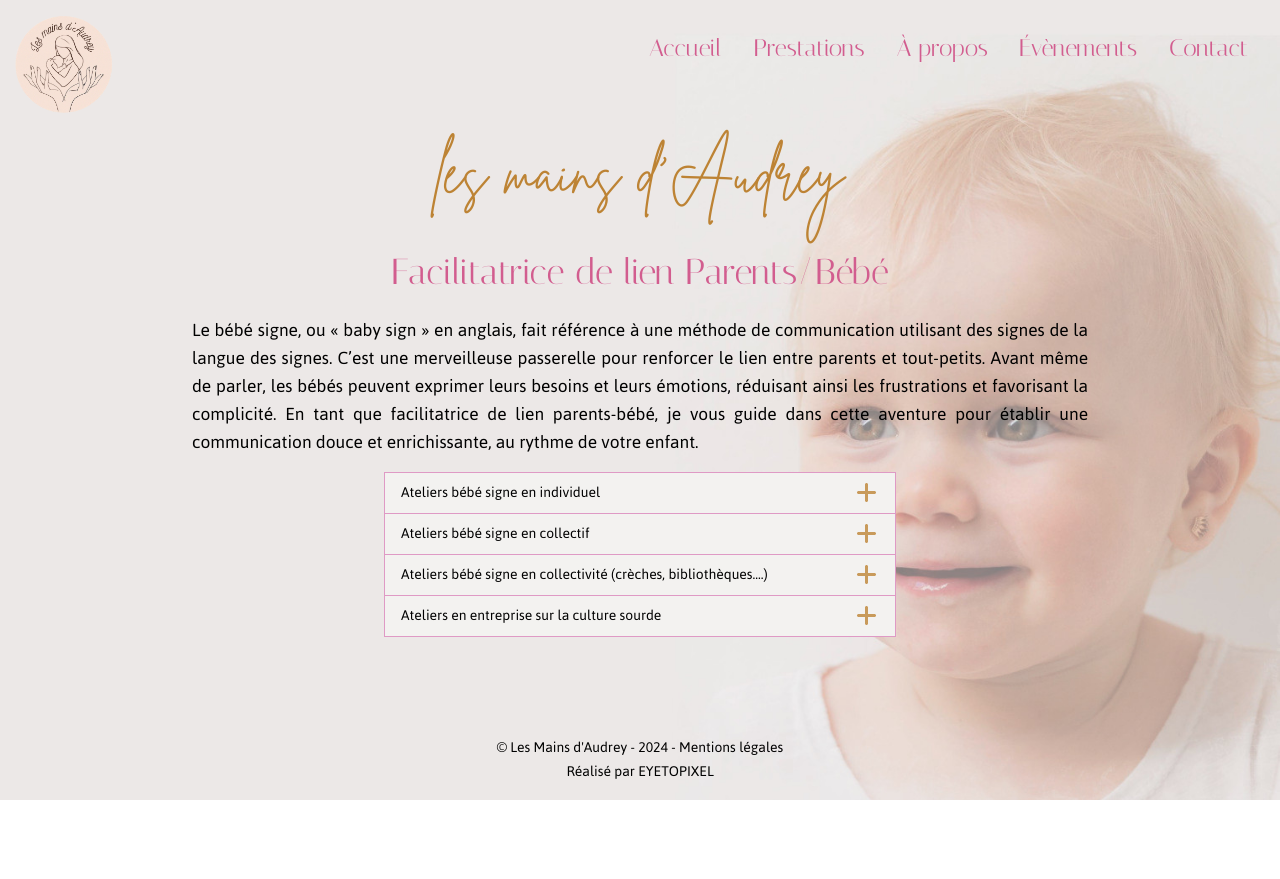
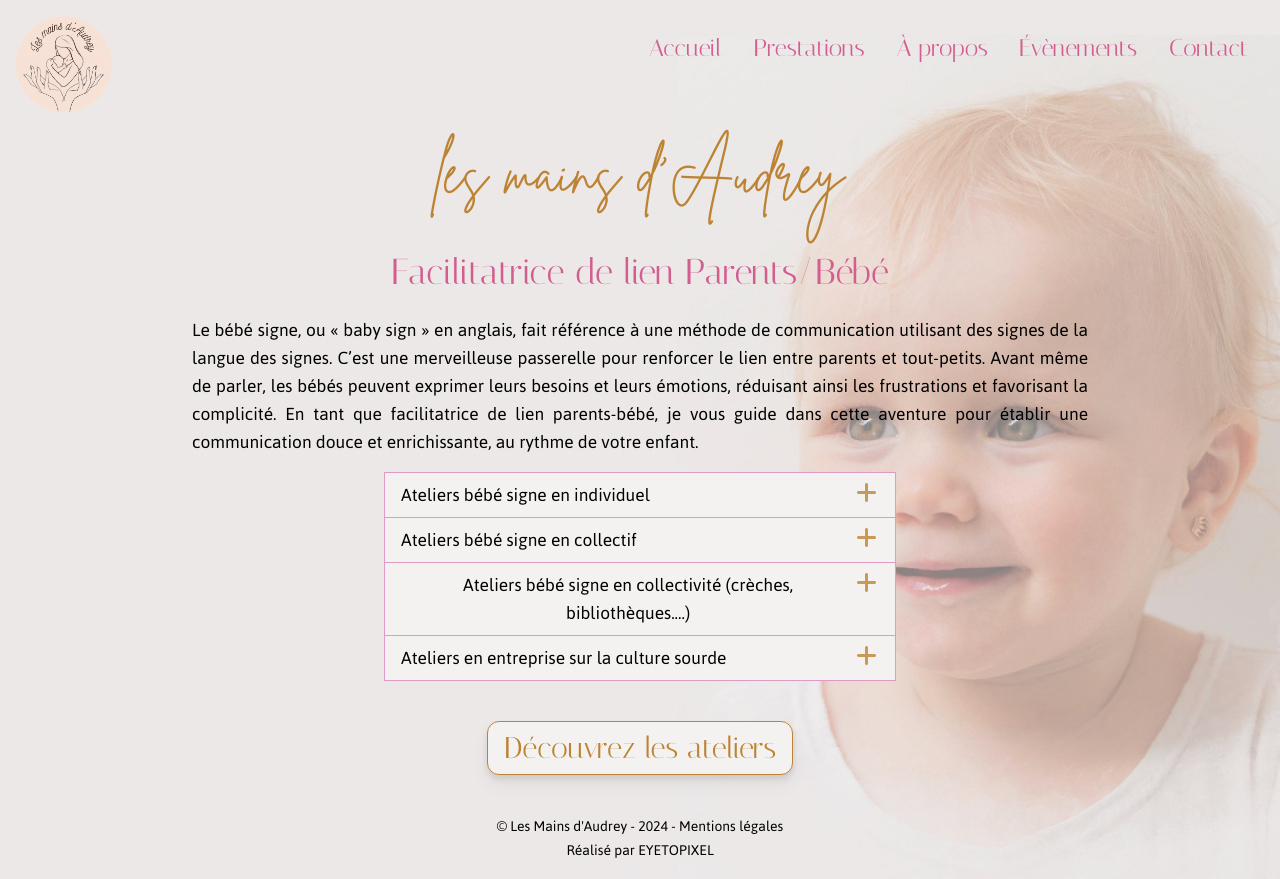
Before and after one commit to luciel53/lesmainsd-audrey, a Next.js app in the folder les-mains-d-audrey/: page / in a window 1280 px wide. Before the commit the page ends 800 px from the top, so only its background shows below. Built offline with nearby package versions, Linux system fonts and the light colour scheme; what tailwindcss-animated would draw is missing.

Commit message:
created the Button component

```diff
--- a/les-mains-d-audrey/src/app/components/Accordion.js
+++ b/les-mains-d-audrey/src/app/components/Accordion.js
@@ -21,7 +21,7 @@ export default function Accordion({ title, children, isFirst }) {
             : " border border-lightPink"
         } ${isFirst ? "" : "border-t-0"}`}
       >
-        <span>{title}</span>
+        <span className="font-jaldi md:text-xl">{title}</span>
         <span>
           <Image
             src="/images/icons/add.png"
@@ -35,13 +35,13 @@ export default function Accordion({ title, children, isFirst }) {
       {isOpen && (
         <div className="flex flex-row justify-between w-80 md:w-[60%] lg:w-[40%] bg-lightBG border-x border-b border-lightPink px-4 py-2">
           <div className=" w-44 md:w-72 lg:w-[68%] whitespace-break-spaces break-words">
-            <p className="">
+            <p className="font-jaldi italic md:text-xl">
             {children}
             </p>
           </div>
           <div className=" self-center">
             <Link href="/services">
-            <button className="text-gold w-24 md:mr-4 lg:mr-4 border border-gold rounded-full px-2">En savoir +</button>
+            <button className="text-gold font-jaldi w-24 md:mr-4 lg:mr-4 drop-shadow-lg border border-gold rounded-full px-2 hover:text-lightBG hover:bg-gold hover:opacity-90 transition duration-300 ease-in-out">En savoir +</button>
             </Link>
           </div>
         </div>
--- /dev/null
+++ b/les-mains-d-audrey/src/app/components/Button.js
@@ -0,0 +1,11 @@
+import Link from "next/link";
+
+export default function Button({ btnText }) {
+  return (
+    <div className="font-italiana md:text-3xl text-gold bg-lightBG px-4 py-2 border border-gold rounded-xl hover:text-lightBG hover:bg-gold hover:opacity-90 drop-shadow-lg transition duration-300 ease-in-out">
+      <Link href="/services">
+        <button>{btnText}</button>
+      </Link>
+    </div>
+  );
+}
--- a/les-mains-d-audrey/src/app/page.js
+++ b/les-mains-d-audrey/src/app/page.js
@@ -1,5 +1,6 @@
 import Image from "next/image";
 import Accordion from "./components/Accordion";
+import Button from "./components/Button";
 
 export default function Home() {
   return (
@@ -36,6 +37,9 @@ export default function Home() {
         children="COUCOUUUUUUUUUUUUUUUUUUUUUUUUU"
         />
       </div>
+      <div className="flex flex-row justify-center mt-10 mb-10 ">
+      <Button btnText="Découvrez les ateliers" />
+      </div>
     </div>
   );
 }
```
